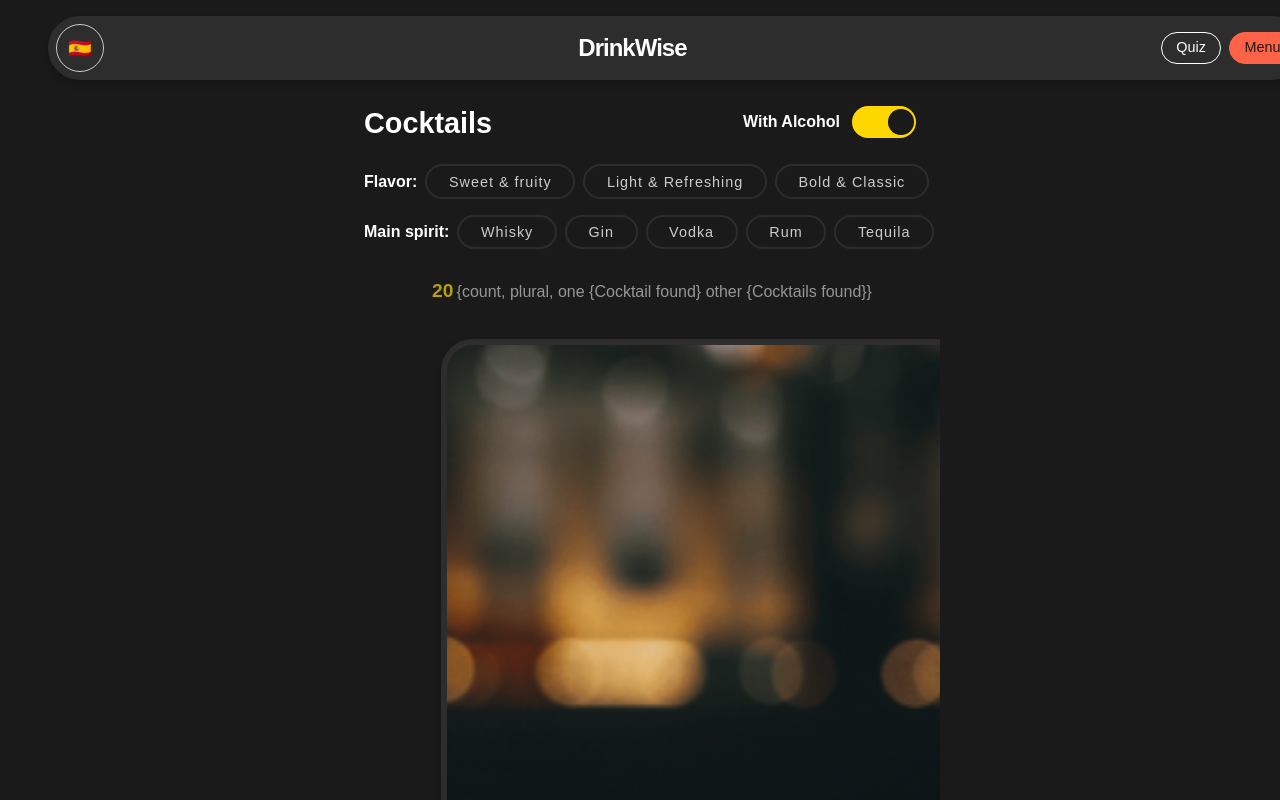
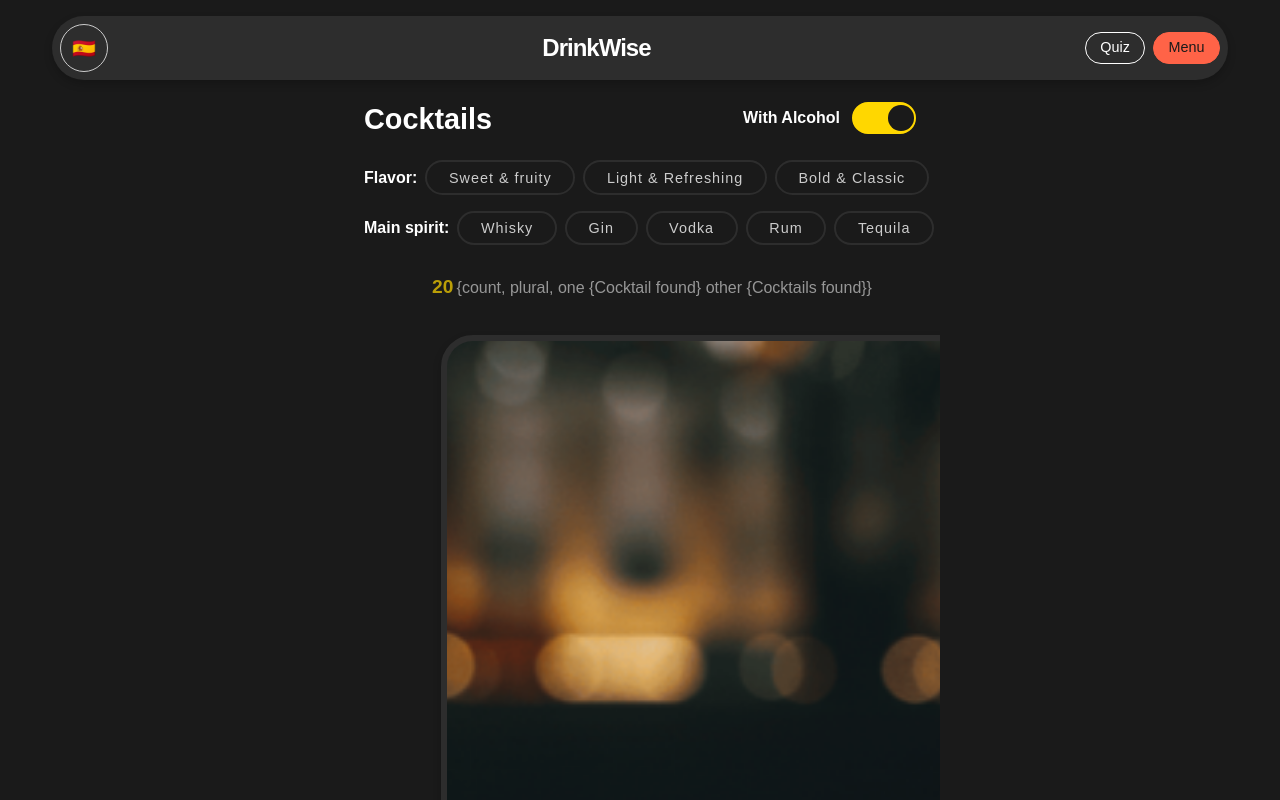
Before and after one commit to dalonsodev/DrinkWise, a React (Vite) app: page /menu in a window 1280 px wide. Shown: the top 800 px of the page. Built offline with nearby package versions, Linux system fonts and the light colour scheme; what i18next-icu would draw is missing.

Commit message:
style(css): hide scrollbar and adjust header margins for improved layout remove fixed header position (now that there is mainly no scroll it does not make much sense to have it fixed)

```diff
--- a/src/index.css
+++ b/src/index.css
@@ -22,6 +22,10 @@
    box-sizing: border-box;
 }
 
+html {
+   scrollbar-width: none;
+}
+
 body {
    font-family: var(--font-main);
    background-color: var(--background);
@@ -37,15 +41,15 @@ body {
    min-height: 80vh;
 }
 
-main {
+/* main {
    margin-top: 100px;
-}
+} */
 
 /* Header & Navigation */
 .header {
-   position: fixed;
-   margin-top: -84px;
-   margin-left: 0.5em;
+   /* position: fixed; */
+   /* margin-top: -84px; */
+   margin: 1em auto;
    width: calc(100% - 1.5em);
    background-color: var(--surface);
    padding: 0.5em;
@@ -588,6 +592,7 @@ main {
    font-size: 0.75rem;
    letter-spacing: 0.75px;
    white-space: nowrap;
+   background-color: #5b5b5b45;
 }
 
 .cocktail-description {
```
